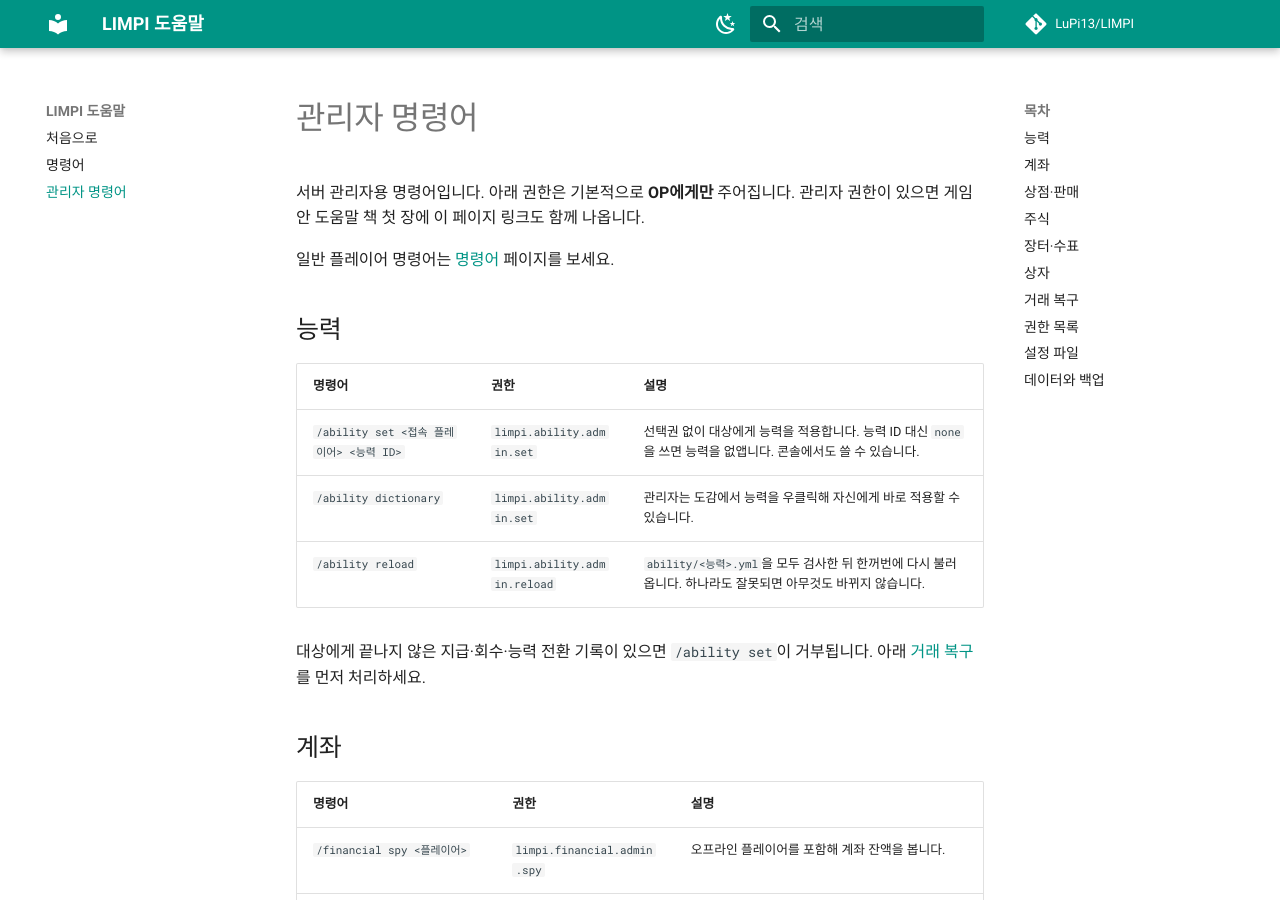
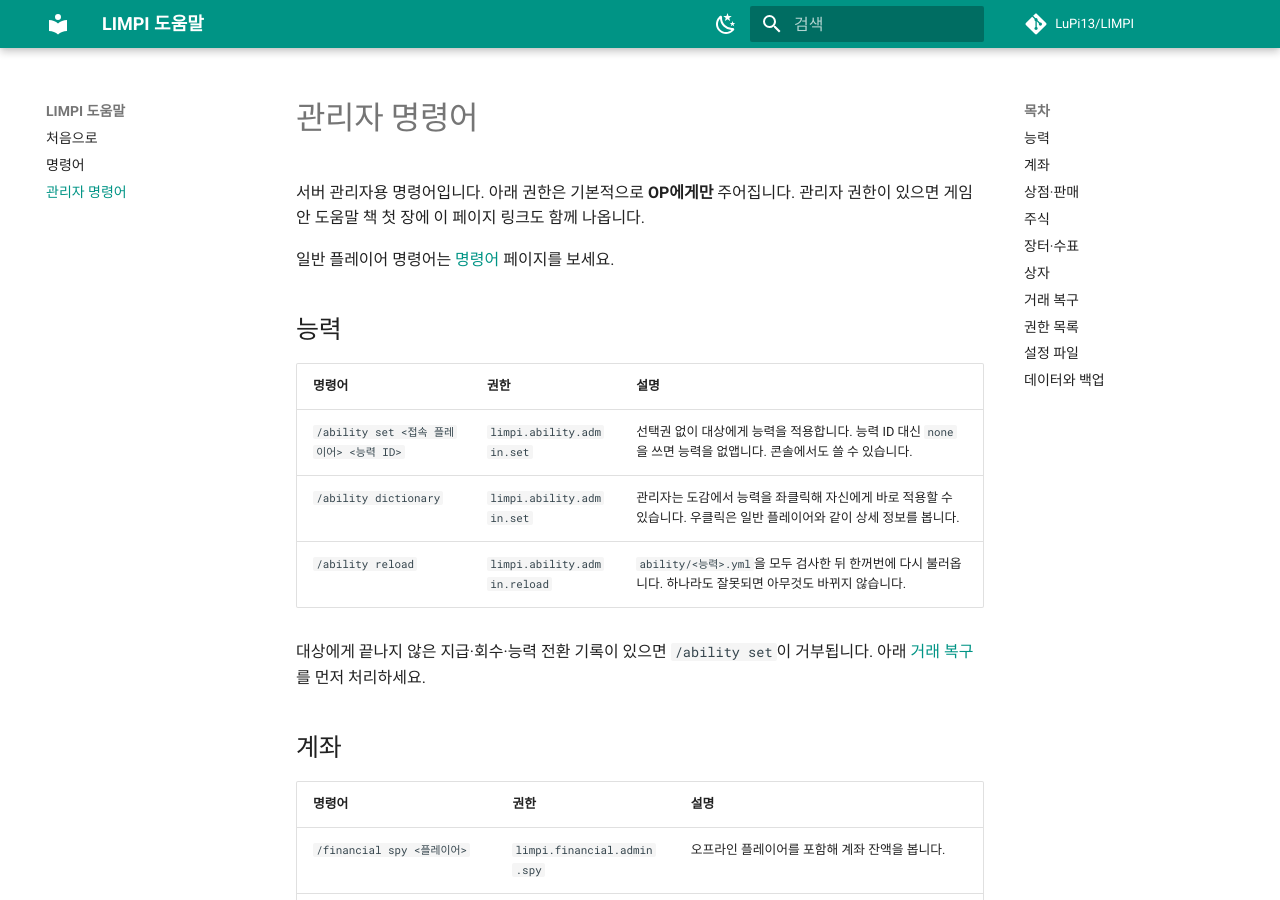
Before and after one commit to LuPi13/LIMPI, an MkDocs documentation site: the page built from pages/admin.md, in a window 1280 px wide and 900 px high. Built offline with MkDocs 1.6.1 and Material for MkDocs 9.7.7, drawn with Linux system fonts in a browser that asks for light colours; comment, search, counter and statistics services are not loaded.

Commit message:
Help site: admins apply an ability from the dictionary with a left click

```diff
--- a/pages/admin.md
+++ b/pages/admin.md
@@ -9,7 +9,7 @@
 | 명령어 | 권한 | 설명 |
 | --- | --- | --- |
 | `/ability set <접속 플레이어> <능력 ID>` | `limpi.ability.admin.set` | 선택권 없이 대상에게 능력을 적용합니다. 능력 ID 대신 `none`을 쓰면 능력을 없앱니다. 콘솔에서도 쓸 수 있습니다. |
-| `/ability dictionary` | `limpi.ability.admin.set` | 관리자는 도감에서 능력을 우클릭해 자신에게 바로 적용할 수 있습니다. |
+| `/ability dictionary` | `limpi.ability.admin.set` | 관리자는 도감에서 능력을 좌클릭해 자신에게 바로 적용할 수 있습니다. 우클릭은 일반 플레이어와 같이 상세 정보를 봅니다. |
 | `/ability reload` | `limpi.ability.admin.reload` | `ability/<능력>.yml`을 모두 검사한 뒤 한꺼번에 다시 불러옵니다. 하나라도 잘못되면 아무것도 바뀌지 않습니다. |
 
 대상에게 끝나지 않은 지급·회수·능력 전환 기록이 있으면 `/ability set`이 거부됩니다. 아래 [거래 복구](#recovery)를 먼저 처리하세요.
```
